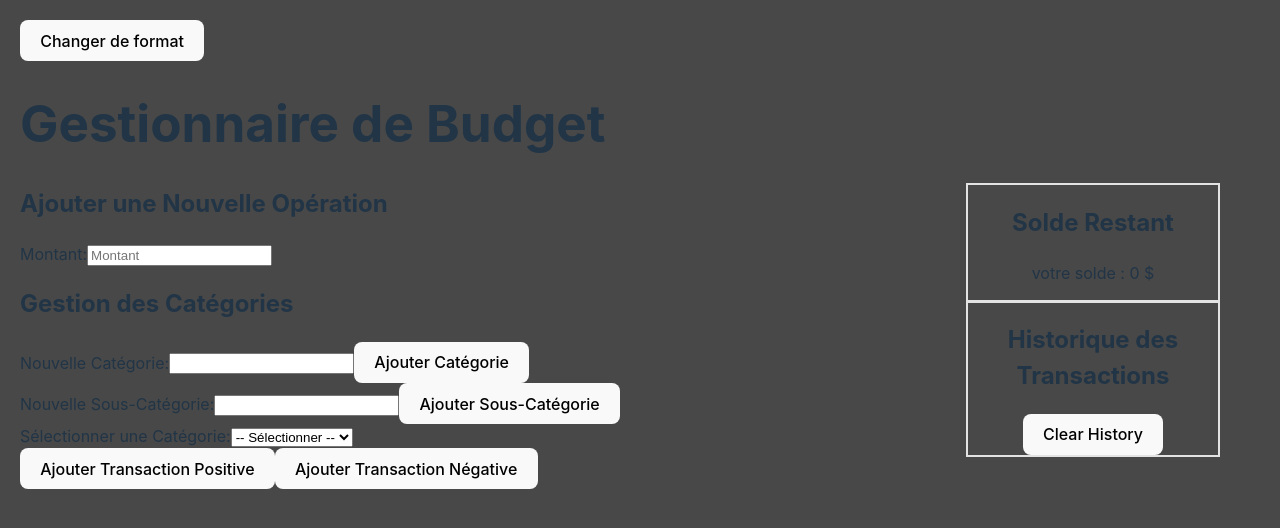
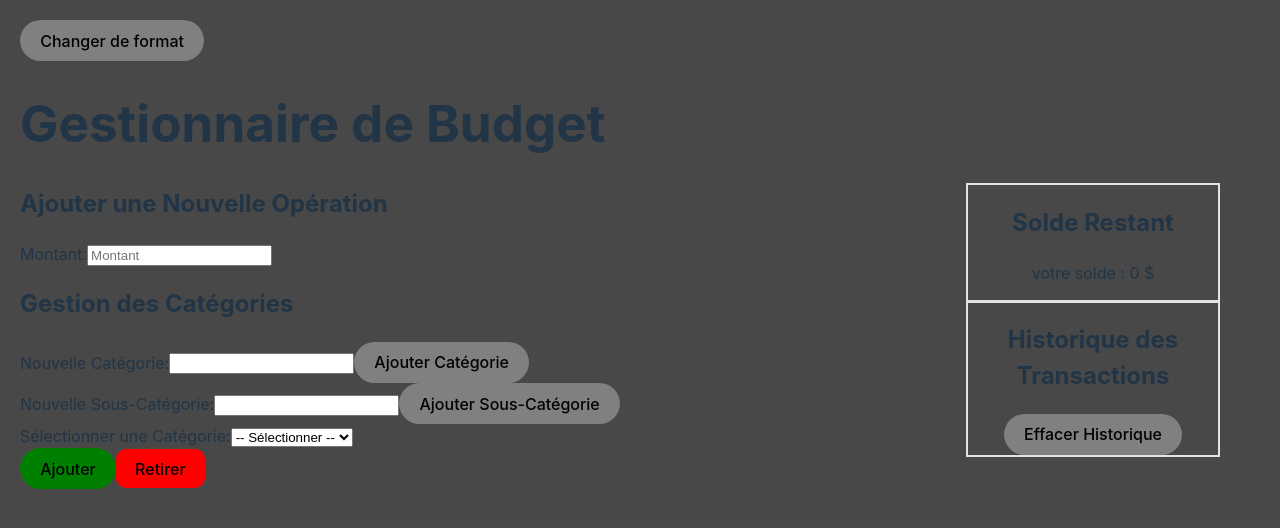
Before and after one commit to bruno-jimenez/finance-flow, a React (Vite) app in the folder FinanceFlow/: page / in a window 1280 px wide. Shown: the top 528 px of the page. Built offline with nearby package versions, Linux system fonts and the light colour scheme.

Commit message:
update css files

```diff
--- a/FinanceFlow/src/CSS/ResponsiveComponent.css
+++ b/FinanceFlow/src/CSS/ResponsiveComponent.css
@@ -14,6 +14,7 @@
   width: 280px;
   height: 653px;
   background-color: rgb(0, 0, 0);
+  font-size: small;
 }
 
 /*style de transactionlogs*/
@@ -26,6 +27,8 @@
    width: 250px;
    border: 2px solid rgb(227, 227, 227);
    text-align: center;
+   margin: auto;
+
 }
 
 /*style de howmuch*/
@@ -38,7 +41,35 @@
   width: 250px;
   border: 2px solid rgb(227, 227, 227);
   text-align: center;
+  margin: auto;
 
 }
 
-/*style de addnewtransaction*/
+/*style des boutons*/
+
+.button {
+
+  border: 4px solid color rgb(0, 0, 0);
+  background-color: grey;
+  text-align: center;
+  border-style: ridge;
+  bottom: 10px;
+  left: 10px;
+  right: 10px;
+  top: 10px;
+  border-radius: 30px;
+
+}
+
+#Add {
+
+  background-color: green;
+
+}
+
+#Del {
+
+  background-color: red;
+  border: 10px rgb(190, 0, 0);
+  border-radius: 10px;
+}
--- a/FinanceFlow/src/component/AddNewOperation.jsx
+++ b/FinanceFlow/src/component/AddNewOperation.jsx
@@ -43,10 +43,10 @@ const AddNewOperation = ({ addTransaction }) => {
       />
 
       {/* Ajouter la transaction (positive) */}
-      <button onClick={() => handleAddTransaction(true)}>Ajouter Transaction Positive</button>
+      <button className='button' id='Add' onClick={() => handleAddTransaction(true)}>Ajouter</button>
 
       {/* Ajouter la transaction (négative) */}
-      <button onClick={() => handleAddTransaction(false)}>Ajouter Transaction Négative</button>
+      <button className='button' id='Del' onClick={() => handleAddTransaction(false)}>Retirer</button>
     </div>
   );
 };
--- a/FinanceFlow/src/component/DataCategorie.jsx
+++ b/FinanceFlow/src/component/DataCategorie.jsx
@@ -39,7 +39,7 @@ const DataCategorie = ({ onSelectCategorie }) => {
           value={newCategory}
           onChange={(e) => setNewCategory(e.target.value)}
         />
-        <button onClick={addCategory}>Ajouter Catégorie</button>
+        <button className='button' id='AddCategorie' onClick={addCategory}>Ajouter Catégorie</button>
       </div>
 
       {/* Ajouter une nouvelle sous-catégorie */}
@@ -50,7 +50,7 @@ const DataCategorie = ({ onSelectCategorie }) => {
           value={newSubCategory}
           onChange={(e) => setNewSubCategory(e.target.value)}
         />
-        <button onClick={addSubCategory}>Ajouter Sous-Catégorie</button>
+        <button className='button' id='AddSubCategorie' onClick={addSubCategory}>Ajouter Sous-Catégorie</button>
       </div>
 
       {/* Sélectionner une catégorie */}
--- a/FinanceFlow/src/component/TransactionLogs.jsx
+++ b/FinanceFlow/src/component/TransactionLogs.jsx
@@ -25,7 +25,7 @@ const TransactionLogs = ({ transactions , clearHistory }) => {
       ))}
 
       {/* Bouton pour effacer l'historique */}
-      <button onClick={handleClearHistory}>Clear History</button>
+      <button className='button' onClick={handleClearHistory}>Effacer Historique</button>
 
     </div>
   );
--- a/FinanceFlow/src/component/responsive.jsx
+++ b/FinanceFlow/src/component/responsive.jsx
@@ -12,7 +12,7 @@ const ResponsiveComponent = ({ children }) => {
 
   return (
     <div className={`responsive-container ${isWideFormat ? 'wide-format' : 'narrow-format'}`}>
-      <button onClick={toggleFormat}>Changer de format</button>
+      <button className='button' onClick={toggleFormat}>Changer de format</button>
       {React.Children.map(children, (child) =>
         React.cloneElement(child, { isWideFormat })
       )}
```
